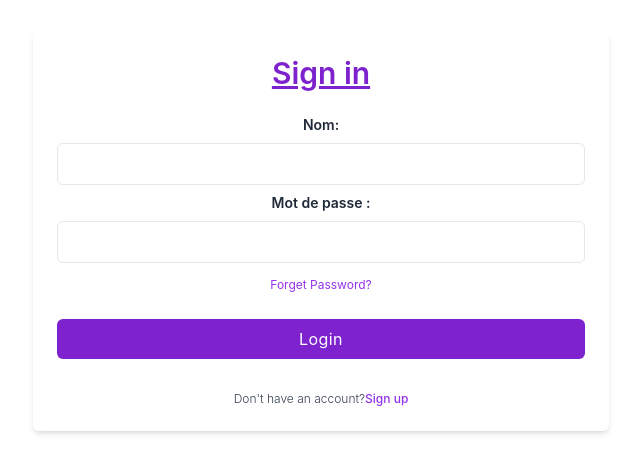
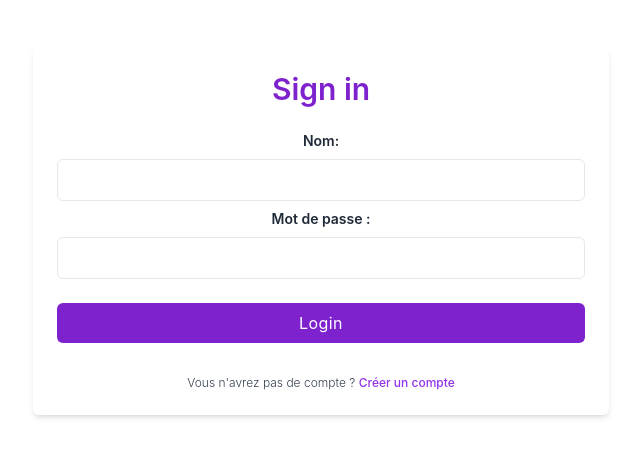
Before and after one commit to Doxteur/ECorp, a React (Create React App) app in the folder client/: page / in a window 1280 px wide. Shown: the part 169-642 px from the top of the page, without its empty margins (319-959 px from the left). Built offline with nearby package versions, Linux system fonts and the light colour scheme.

Commit message:
Affichage erreur sur le login

```diff
--- a/client/src/components/LoginForm.jsx
+++ b/client/src/components/LoginForm.jsx
@@ -3,6 +3,9 @@ import React, { useState } from "react";
 import axios from "axios";
 
 function LoginForm() {
+
+  const [error, setError] = useState("");
+
   const handleSubmit = (e) => {
     e.preventDefault();
     console.log("Form submitted");
@@ -17,11 +20,12 @@ function LoginForm() {
     //fetch
     axios.post("http://127.0.0.1:8000/api/login",body).then((res) => {
 
-      console.log(res.data);
       //set data.api_token to local storage
       localStorage.setItem("token", res.data.api_token);
-      //log
-      console.log(localStorage.getItem("token"));
+
+      if(res.data.status === "error"){
+        setError(res.data.message);
+      }
     });
   };
 
@@ -30,7 +34,7 @@ function LoginForm() {
       {" "}
       <div className="relative flex flex-col justify-center min-h-screen overflow-hidden">
         <div className="w-full p-6 m-auto bg-white rounded-md shadow-md lg:max-w-xl">
-          <h1 className="text-3xl font-semibold text-center text-purple-700 underline">
+          <h1 className="text-3xl font-semibold text-center text-purple-700">
             Sign in
           </h1>
           <form className="mt-6" onSubmit={(e) => handleSubmit(e)}>
@@ -60,20 +64,19 @@ function LoginForm() {
                 id="inputPassword"
               />
             </div>
-            <a href="#" className="text-xs text-purple-600 hover:underline">
-              Forget Password?
-            </a>
+
             <div className="mt-6">
               <button className="w-full px-4 py-2 tracking-wide text-white transition-colors duration-200 transform bg-purple-700 rounded-md hover:bg-purple-600 focus:outline-none focus:bg-purple-600">
                 Login
               </button>
             </div>
+            <h1 className="font-bold text-red-600 m-2">{error}</h1>
           </form>
 
           <p className="mt-8 text-xs font-light text-center text-gray-700">
-            Don't have an account?
+            Vous n'avrez pas de compte ?{" "}
             <a href="#" className="font-medium text-purple-600 hover:underline">
-              Sign up
+              Créer un compte
             </a>
           </p>
         </div>
```
Also changed, not shown: 1 other file (tests, documents, lock files or other folders).
